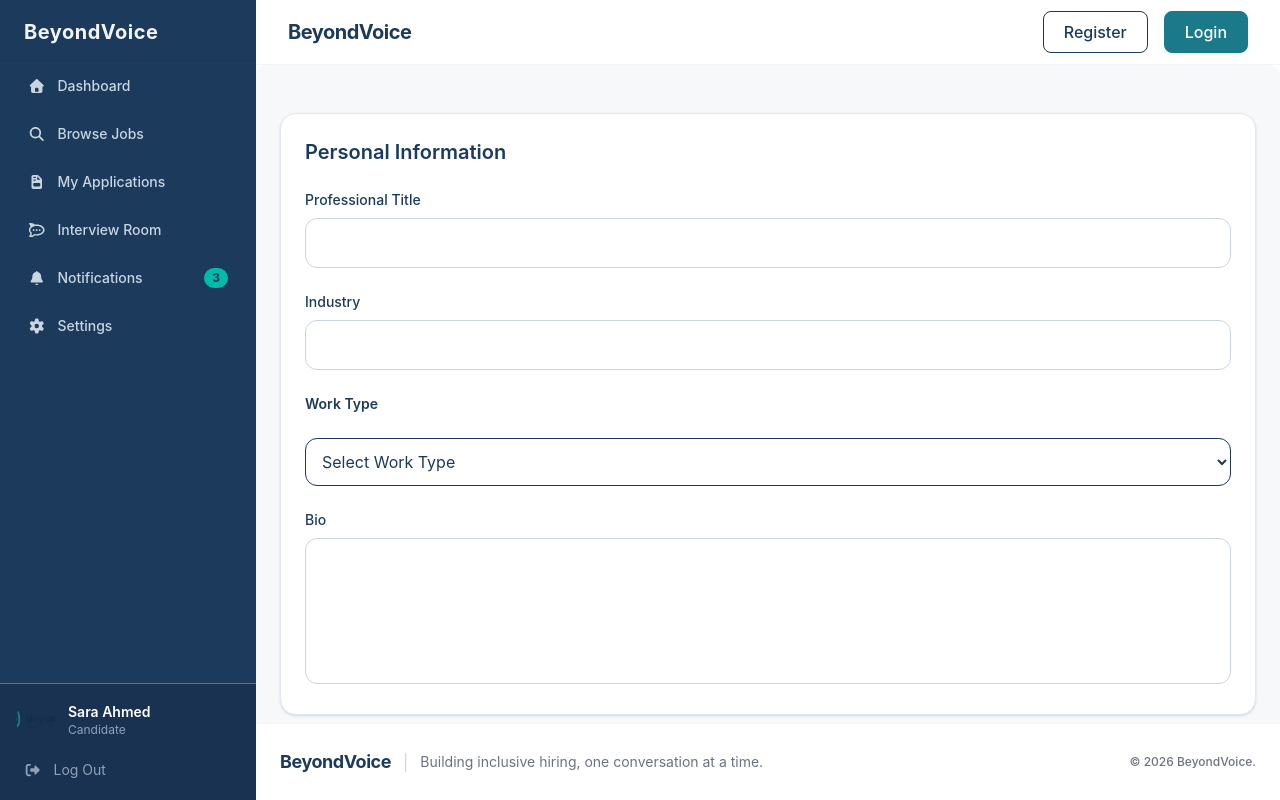
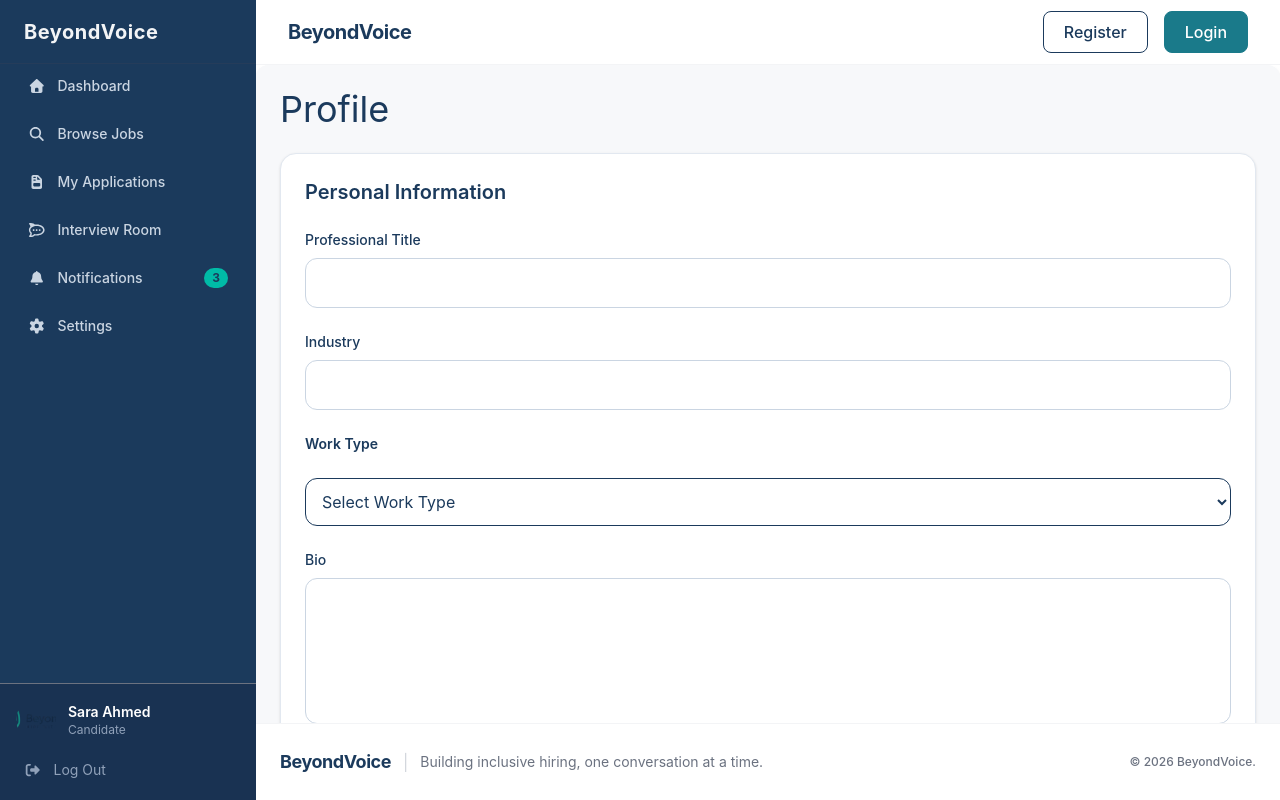
Before and after one commit to AmiraDeef/BeyondVoice, a React (Vite) app in the folder Frontend/: page /candidate/profile in a window 1280 px wide. Built offline with nearby package versions, Linux system fonts and the light colour scheme.

Commit message:
candidate page editing

```diff
--- a/Frontend/src/components/Candidate/Profile/ProfileForm.jsx
+++ b/Frontend/src/components/Candidate/Profile/ProfileForm.jsx
@@ -1,18 +1,64 @@
-// function ProfileForm(){
-//     return(<>
-//     <div className="max-w-4xl mx-auto p-4">
-//         <div className="flex gap-6 border-b border-gray-200 pb-3 mb-6">
-//         <button type="button" className="text-sm font-semibold text-[var(--secondary-color)] border-b-2 border-teal-600 pb-3 -mb-[14px]">Profile</button>
-//         <button type="button" className="text-sm font-medium text-gray-500 pb-3">Security</button>
-//       </div>
+import { useForm } from "react-hook-form";
+import SectionCard from "../../ui/SectionCard";
+import PersonalInfoSection from "./PersonalInfoSection";
+import SkillsSection from "./SkillsSection";
+import ExperienceSection from "./ExperienceSection";
+import EducationSection from "./EducationSection";
+import LinksSection from "./LinksSection";
+
+
+function ProfileForm() {
+
+    const { register, control, handleSubmit, setValue } = useForm();
+
+    const onSubmit = async (data) => {
+        console.log(data);
+
+        // axios.put(...)
+    };
+    return (<>
+        <form onSubmit={handleSubmit(onSubmit)}>
+            <SectionCard title="Personal Information">
+                <PersonalInfoSection register={register} />
+            </SectionCard>
+
+            <SectionCard title="Skills">
+                <SkillsSection setValue={setValue} skills={[]} />
+            </SectionCard>
+
+            <SectionCard title="Experience">
+                <ExperienceSection register={register} control={control} />
+            </SectionCard>
+
+            <SectionCard title="Education">
+                <EducationSection register={register} control={control} />
+            </SectionCard>
+
+            <SectionCard title="Links">
+                <LinksSection register={register} />
+            </SectionCard>
+
+            <button
+                type="submit"
+                className="
+                    bg-[var(--main-color)]
+                    text-white
+                    px-6
+                    py-3
+                    rounded-xl
+                    mt-4
+                "
+            >
+                Save Profile
+            </button>
+        </form>
 
 
 
-//     </div>
+
+    </>
+    )
+}
 
 
-
-//     </>)
-// }
-
-// export default ProfileForm;
+export default ProfileForm;
--- a/Frontend/src/pages/Candidate/CandidateProfilePage.jsx
+++ b/Frontend/src/pages/Candidate/CandidateProfilePage.jsx
@@ -1,60 +1,19 @@
 import { useForm } from "react-hook-form";
-import SectionCard from "../../components/ui/SectionCard";
-import PersonalInfoSection from "../../components/Candidate/Profile/PersonalInfoSection";
-import SkillsSection from "../../components/Candidate/Profile/SkillsSection";
-import ExperienceSection from "../../components/Candidate/Profile/ExperienceSection";
-import EducationSection from "../../components/Candidate/Profile/EducationSection";
-import LinksSection from "../../components/Candidate/Profile/LinksSection";
+import ProfileForm from "../../components/Candidate/Profile/ProfileForm";
 
 function CandidateProfilePage() {
-  const { register, control, handleSubmit, setValue } = useForm();
 
-  const onSubmit = async (data) => {
-    console.log(data);
-
-    // axios.put(...)
-  };
 
   return (
     <>
       <div className="max-w-6xl mx-auto p-6 bg-[var(--light-gray)] rounded-xl shadow-md ">
-        <form onSubmit={handleSubmit(onSubmit)}>
-          <SectionCard title="Personal Information">
-            <PersonalInfoSection register={register} />
-          </SectionCard>
+      <h2 className="text-4xl text-[var(--main-color)]">Profile</h2>
 
-          <SectionCard title="Skills">
-            <SkillsSection setValue={setValue} skills={[]} />
-          </SectionCard>
+      <ProfileForm/>
 
-          <SectionCard title="Experience">
-            <ExperienceSection register={register} control={control} />
-          </SectionCard>
 
-          <SectionCard title="Education">
-            <EducationSection register={register} control={control} />
-          </SectionCard>
-
-          <SectionCard title="Links">
-            <LinksSection register={register} />
-          </SectionCard>
-
-          <button
-            type="submit"
-            className="
-                    bg-[var(--main-color)]
-                    text-white
-                    px-6
-                    py-3
-                    rounded-xl
-                    mt-4
-                "
-          >
-            Save Profile
-          </button>
-        </form>
-      </div>
-    </>
+  </div>
+  </>
   );
 }
 
--- a/Frontend/src/pages/Company/CompanyProfilePage.jsx
+++ b/Frontend/src/pages/Company/CompanyProfilePage.jsx
@@ -3,6 +3,7 @@ import CompanyProfileForm from "../../components/Company/CompanyProfileForm";
 function CompanyProfilePage() {
   return (
     <div className="max-w-6xl mx-auto py-8">
+      <h2 className="text-4xl text-[var(--main-color)]">Profile</h2>
       <CompanyProfileForm />
     </div>
   );
```
Also changed, not shown: Frontend/src/pages/Layout.jsx (indentation only).
